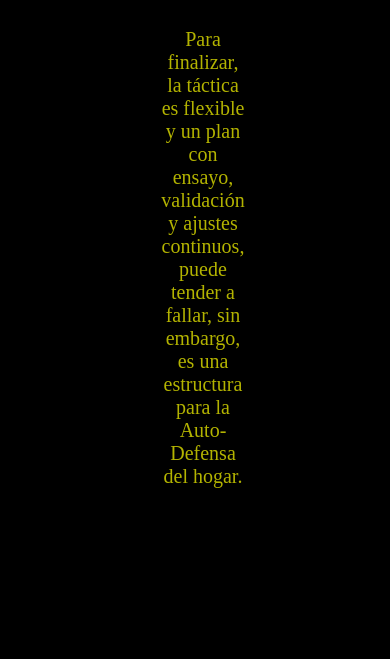
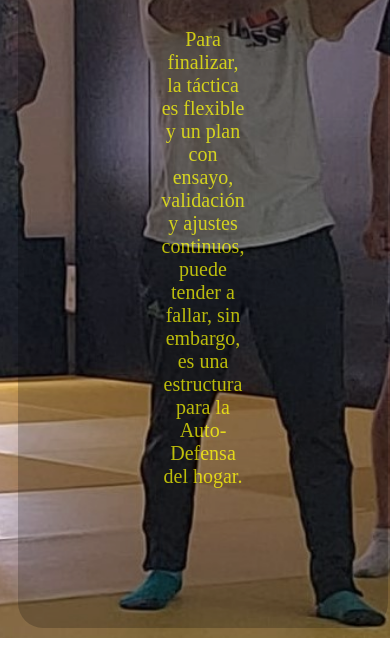
Before and after one commit to luisaele28/Auto-Defensa, a plain HTML site: page Conclusión.html in a window 390 px wide. Shown: the part 185-844 px from the top of the page. Drawn offline with Linux system fonts and the light colour scheme.

Commit message:
subiendo imagen

```diff
--- a/style.css
+++ b/style.css
@@ -123,8 +123,9 @@ h5{
 
 @media screen and (max-width: 700px){
     body{
-      background-image: none;
-      background-color: black;
+      background-image: url(./img/imagen.jpg);;
+      /*background-color: black;*/
+      background-position: center;
       width: 100%;
     }
 
```
